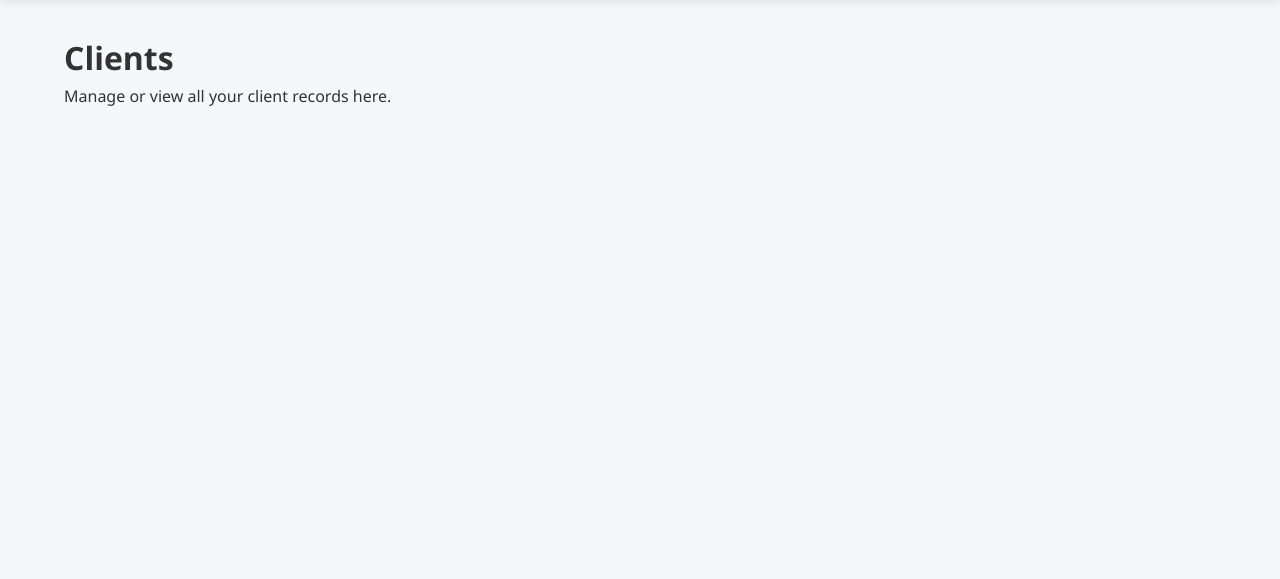
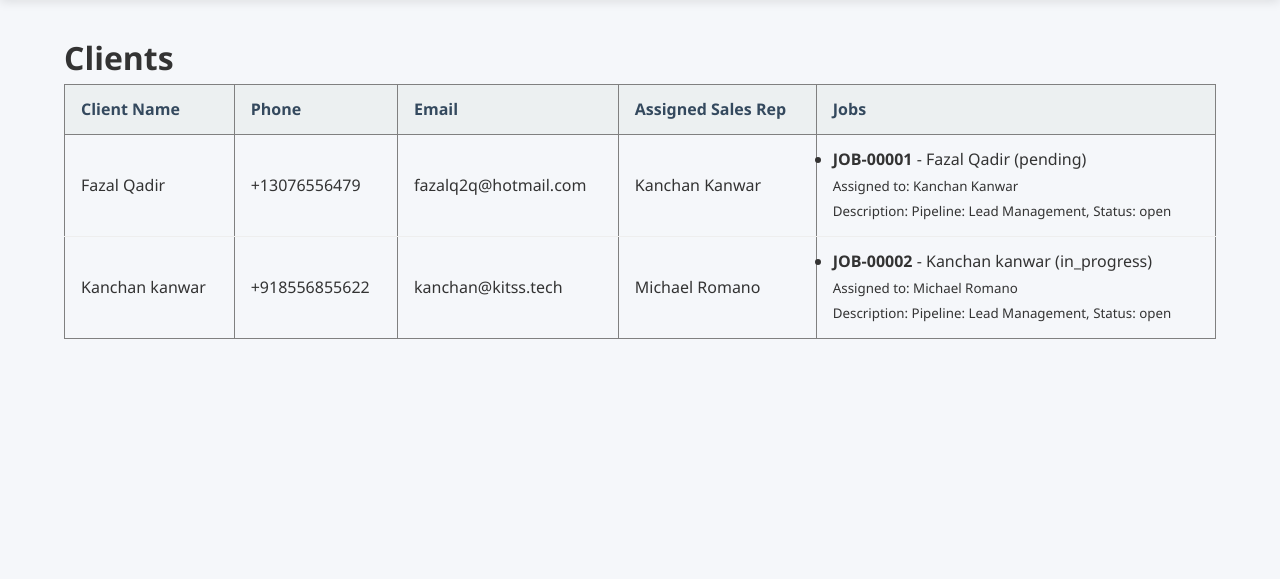
Before and after one commit to fazalq2/proluxcon-sales, a Flask app: page /clients in a window 1280 px wide. Shown: the part 82-661 px from the top of the page. Run offline with Flask 3, Linux system fonts and the light colour scheme; the visitor is signed in with stand-in values (Sample User, id 1).

```diff
--- a/app.py
+++ b/app.py
@@ -1308,9 +1308,25 @@ def settings():
 
 # 3) Clients (Admin & Sales)
 @app.route("/clients")
-# @role_required(["admin", "sales"])
 def clients():
-    return render_template("clients.html")
+    """
+    Show all clients to admin;
+    sales users only see their own clients.
+    """
+    if "user_id" not in session:
+        flash("Please log in first.", "error")
+        return redirect(url_for("index"))
+
+    user_id = session["user_id"]
+    role = session.get("role")
+
+    # If admin, show all clients; if sales, only the logged-in user’s.
+    if role == "admin":
+        all_clients = Client.query.all()
+    else:
+        all_clients = Client.query.filter_by(user_id=user_id).all()
+
+    return render_template("clients.html", clients=all_clients, role=role)
 
 
 # -----------------------------------------------------------
@@ -2179,8 +2195,9 @@ def export_report_excel(report_id):
                 "bold": True,
                 "align": "center",
                 "bg_color": "#3498db",
-                "color": "white",
+                "font_color": "white",
                 "border": 1,
+                "pattern": 1,  # <-- Important so that bg_color is actually applied
             }
         )
 
--- a/templates/clients.html
+++ b/templates/clients.html
@@ -1,4 +1,56 @@
+<!-- templates/clients.html -->
 {% extends "base.html" %} {% block content %}
+
 <h1>Clients</h1>
-<p>Manage or view all your client records here.</p>
+
+<table border="1" cellpadding="5" cellspacing="0">
+  <thead>
+    <tr>
+      <th>Client Name</th>
+      <th>Phone</th>
+      <th>Email</th>
+      <th>Assigned Sales Rep</th>
+      <th>Jobs</th>
+    </tr>
+  </thead>
+  <tbody>
+    {% for client in clients %}
+    <tr>
+      <td>{{ client.name }}</td>
+      <td>{{ client.phone or "" }}</td>
+      <td>{{ client.email or "" }}</td>
+      <td>
+        {% if client.user %} {{ client.user.name }} {% else %}
+        <em>No user assigned</em>
+        {% endif %}
+      </td>
+      <td>
+        {% if client.jobs %}
+        <ul>
+          {% for job in client.jobs %}
+          <li>
+            <strong>{{ job.job_number }}</strong> - {{ job.name }} ({{
+            job.status }}) {% if role == 'admin' %}
+            <br />
+            <small
+              >Assigned to: {{ job.user.name if job.user else 'No user' }}
+            </small>
+            {% endif %} {# Optionally show the job description, which might
+            contain the "Pipeline" or "Status" added from the GHL webhook #} {%
+            if job.description %}
+            <br />
+            <small>Description: {{ job.description }}</small>
+            {% endif %}
+          </li>
+          {% endfor %}
+        </ul>
+        {% else %}
+        <em>No jobs.</em>
+        {% endif %}
+      </td>
+    </tr>
+    {% endfor %}
+  </tbody>
+</table>
+
 {% endblock %}
```
